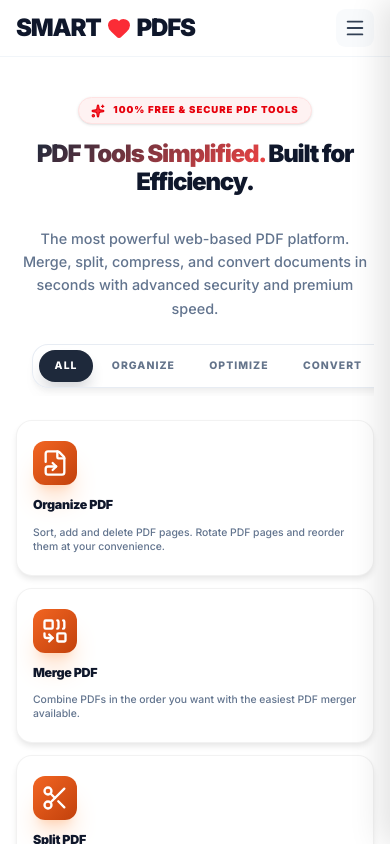
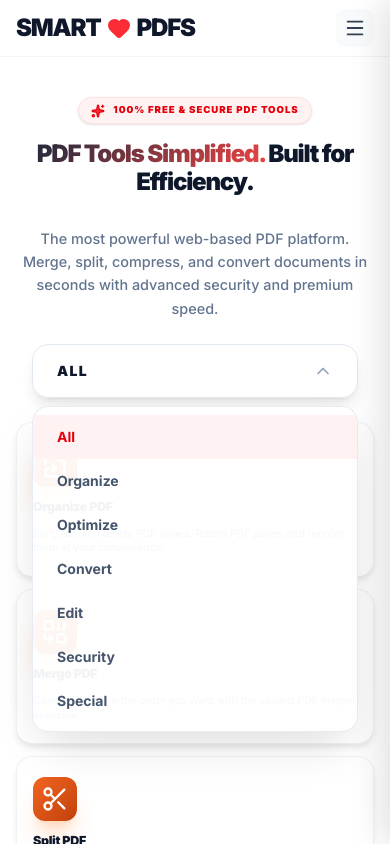
Before and after one commit to Hardik160998/PDF-Tools, a Next.js app: page / in a window 390 px wide. Both pictures are taken after a click on the button "ALL". Shown: the top 844 px of the page. Built offline with nearby package versions, Linux system fonts and the light colour scheme.

Commit message:
mobile screen in dropdown view to create this

```diff
--- a/src/app/globals.css
+++ b/src/app/globals.css
@@ -485,6 +485,22 @@
   [data-theme='dark'] .nav-search-item:hover { background: #0f172a; }
   [data-theme='dark'] .nav-search-item-label { color: #f1f5f9; }
   [data-theme='dark'] .nav-search-item-cat { background: #0f172a; color: #64748b; }
+
+  /* --- Mobile Dropdown Enhancements --- */
+  .mobile-dropdown-shadow {
+    box-shadow: 0 20px 50px -12px rgba(0, 0, 0, 0.15);
+  }
+
+  .glass-dropdown {
+    background: rgba(255, 255, 255, 0.95);
+    backdrop-filter: blur(16px);
+    border: 1px solid rgba(226, 232, 240, 0.8);
+  }
+
+  [data-theme='dark'] .glass-dropdown {
+    background: rgba(30, 41, 59, 0.95);
+    border-color: rgba(51, 65, 85, 0.8);
+  }
 }
 
 /* Custom Mesh Gradient (Subtle) */
--- a/src/app/mobileview.css
+++ b/src/app/mobileview.css
@@ -73,25 +73,6 @@
   p.text-xl.font-medium {
     font-size: 0.9rem !important;
     line-height: 1.6 !important;
-  }
-
-  .category-nav {
-    flex-wrap: nowrap !important;
-    overflow-x: auto !important;
-    justify-content: flex-start !important;
-    padding: 0.35rem !important;
-    gap: 0.15rem !important;
-    border-radius: 1rem !important;
-    scrollbar-width: none;
-  }
-
-  .category-nav::-webkit-scrollbar { display: none; }
-
-  .filter-tab {
-    padding: 0.5rem 1rem !important;
-    font-size: 0.65rem !important;
-    white-space: nowrap !important;
-    flex-shrink: 0 !important;
   }
 
   .mt-16.fade-in-up.stagger-3 { margin-top: 1.5rem !important; }
--- a/src/app/page.tsx
+++ b/src/app/page.tsx
@@ -24,7 +24,8 @@
   Presentation,
   FileSpreadsheet,
   Globe,
-  LifeBuoy
+  LifeBuoy,
+  ChevronDown
 } from 'lucide-react';const CATEGORIES = ['All', 'Organize', 'Optimize', 'Convert', 'Edit', 'Security', 'Special'];
 
 const CATEGORY_STYLES: Record<string, { gradient: string, shadow: string, hover: string }> = {
@@ -75,6 +76,7 @@
 export default function Home() {
   const [activeCategory, setActiveCategory] = useState('All');
   const [search, setSearch] = useState('');
+  const [isMobileMenuOpen, setIsMobileMenuOpen] = useState(false);
 
   const filteredTools = useMemo(() => {
     return TOOLS.filter(t => {
@@ -110,7 +112,8 @@
 
         {/* Integrated Control Center (Categories) */}
         <div className="mt-16 fade-in-up stagger-3 flex justify-center">
-          <div className="overflow-x-auto pb-4 scrollbar-hide px-4">
+          {/* Desktop Navigation */}
+          <div className="hidden md:block overflow-x-auto pb-4 scrollbar-hide px-4">
             <div className="category-nav mx-auto">
               {CATEGORIES.map(cat => (
                 <button
@@ -122,6 +125,49 @@
                 </button>
               ))}
             </div>
+          </div>
+
+          {/* Mobile Dropdown Navigation */}
+          <div className="md:hidden w-full px-4 relative z-50">
+            {isMobileMenuOpen && (
+              <div
+                className="fixed inset-0 z-[-1]"
+                onClick={() => setIsMobileMenuOpen(false)}
+              />
+            )}
+            <button
+              onClick={() => setIsMobileMenuOpen(!isMobileMenuOpen)}
+              className="w-full flex items-center justify-between px-6 py-4 bg-white/80 dark:bg-slate-800/80 backdrop-blur-md border border-slate-200 dark:border-slate-700 rounded-2xl shadow-lg focus:outline-none transition-all active:scale-[0.98]"
+            >
+              <span className="text-sm font-black uppercase tracking-widest text-slate-900 dark:text-white">
+                {activeCategory}
+              </span>
+              <ChevronDown
+                size={20}
+                className={`text-slate-400 transition-transform duration-300 ${isMobileMenuOpen ? 'rotate-180' : ''}`}
+              />
+            </button>
+
+            {isMobileMenuOpen && (
+              <div className="absolute top-full left-4 right-4 mt-2 py-2 glass-dropdown mobile-dropdown-shadow rounded-2xl animate-in fade-in slide-in-from-top-2 duration-200 overflow-hidden z-[60]">
+                {CATEGORIES.map(cat => (
+                  <button
+                    key={cat}
+                    onClick={() => {
+                      setActiveCategory(cat);
+                      setIsMobileMenuOpen(false);
+                    }}
+                    className={`w-full text-left px-6 py-3 text-sm font-bold transition-colors ${
+                      activeCategory === cat
+                        ? 'bg-red-50 text-red-600 dark:bg-red-900/20 dark:text-red-400'
+                        : 'text-slate-600 dark:text-slate-400 hover:bg-slate-50 dark:hover:bg-slate-700/50'
+                    }`}
+                  >
+                    {cat}
+                  </button>
+                ))}
+              </div>
+            )}
           </div>
         </div>
       </section>
```
